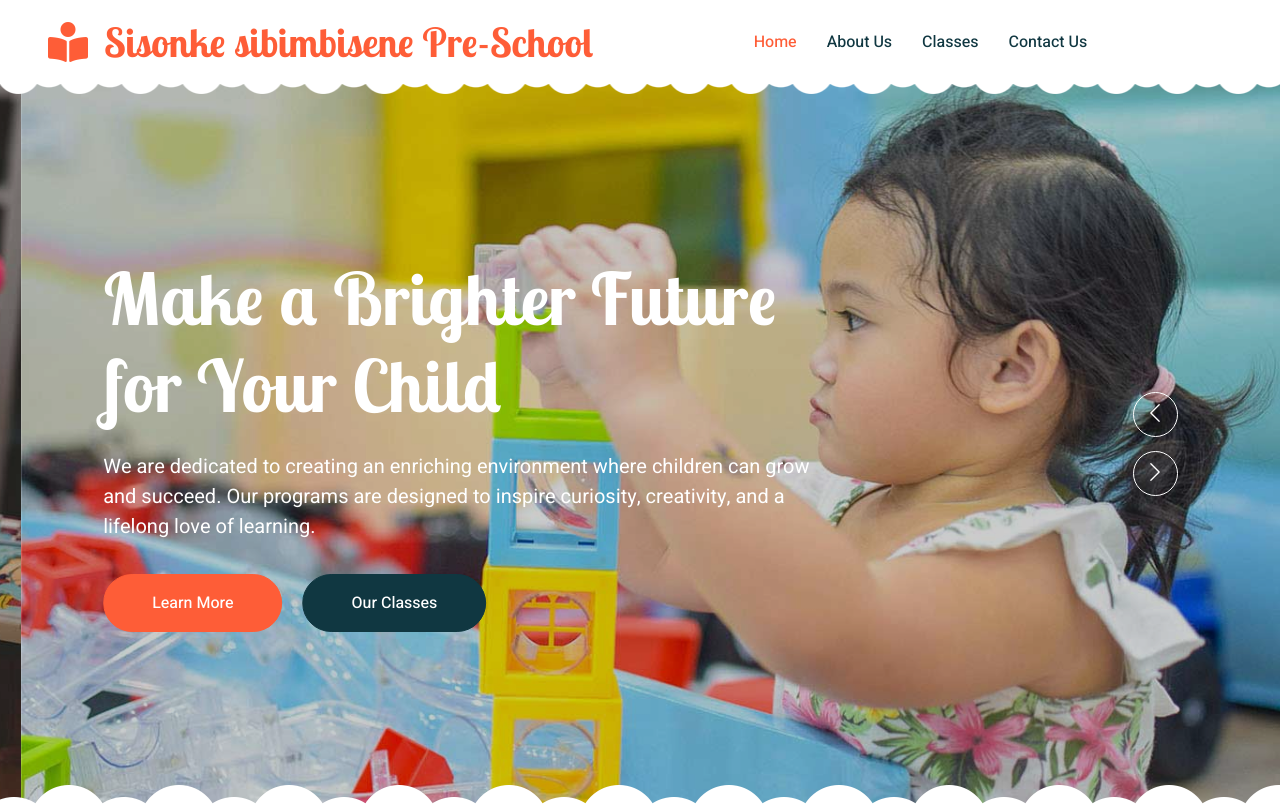
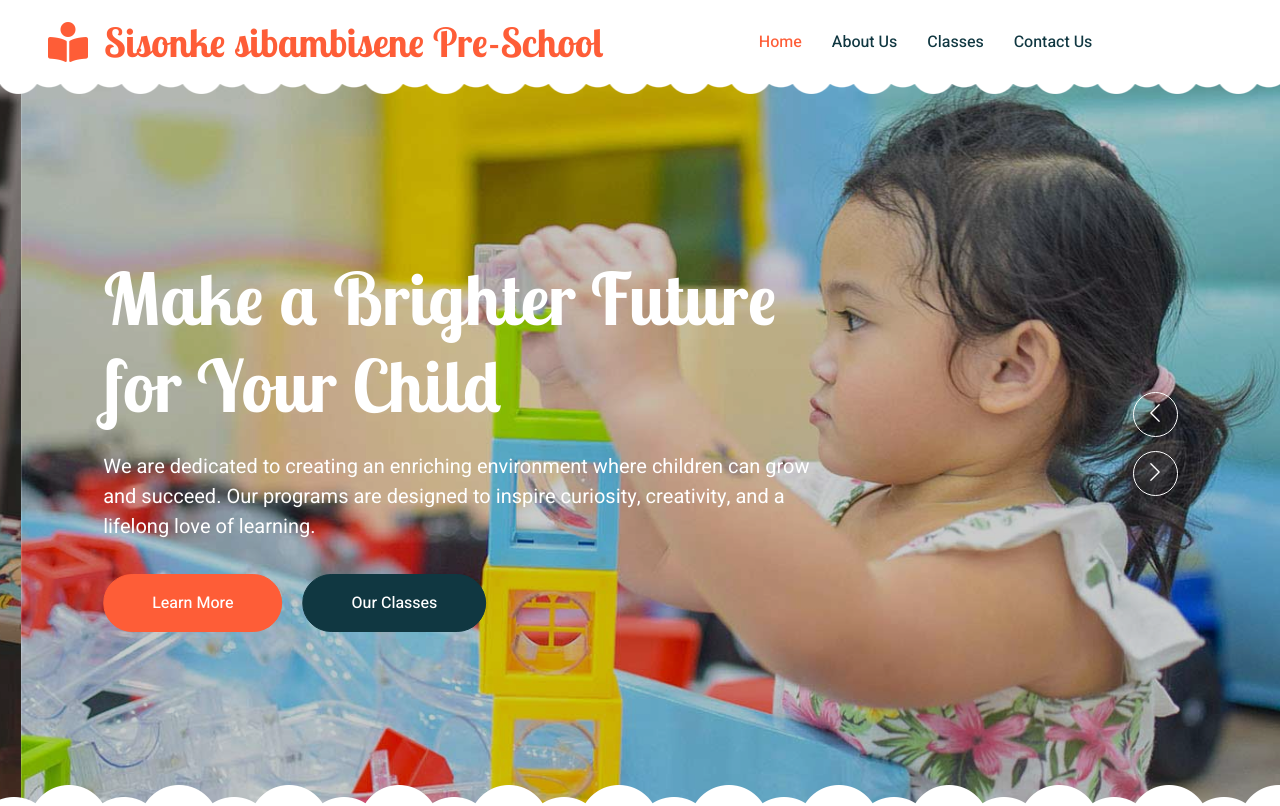
Before and after one commit to sinethembaFortune/pre-school-website, a plain HTML site: page index.html in a window 1280 px wide. Shown: the top 806 px of the page. Drawn offline with nearby package versions, Linux system fonts and the light colour scheme.

Commit message:
Update index.html

```diff
--- a/index.html
+++ b/index.html
@@ -45,7 +45,7 @@
         <!-- Navbar Start -->
         <nav class="navbar navbar-expand-lg bg-white navbar-light sticky-top px-4 px-lg-5 py-lg-0">
             <a href="index.html" class="navbar-brand">
-                <h1 class="m-0 text-primary"><i class="fa fa-book-reader me-3"></i>Sisonke sibimbisene Pre-School</h1>
+                <h1 class="m-0 text-primary"><i class="fa fa-book-reader me-3"></i>Sisonke sibambisene Pre-School</h1>
             </a>
             <button type="button" class="navbar-toggler" data-bs-toggle="collapse" data-bs-target="#navbarCollapse">
                 <span class="navbar-toggler-icon"></span>
```
